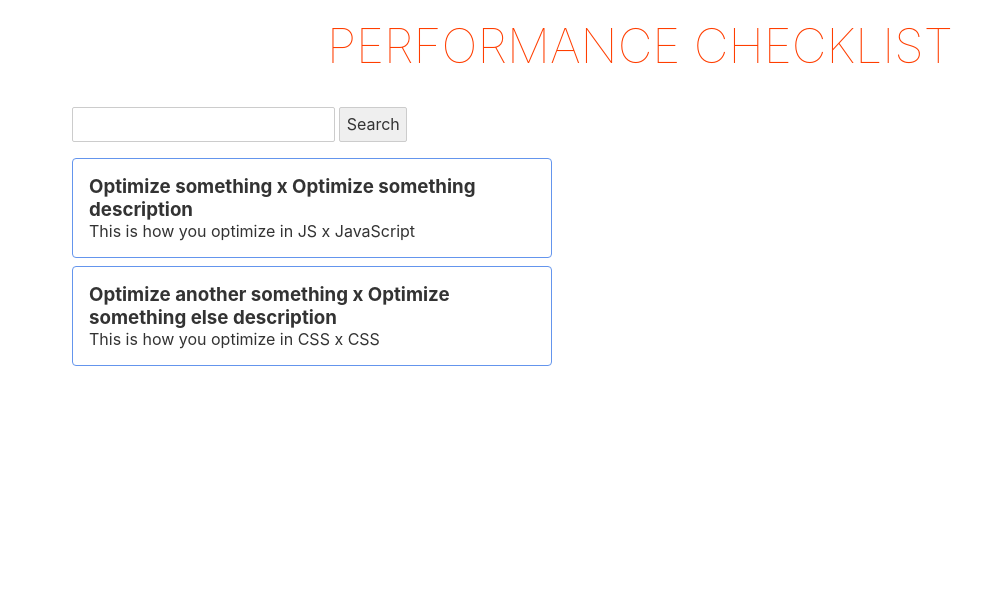
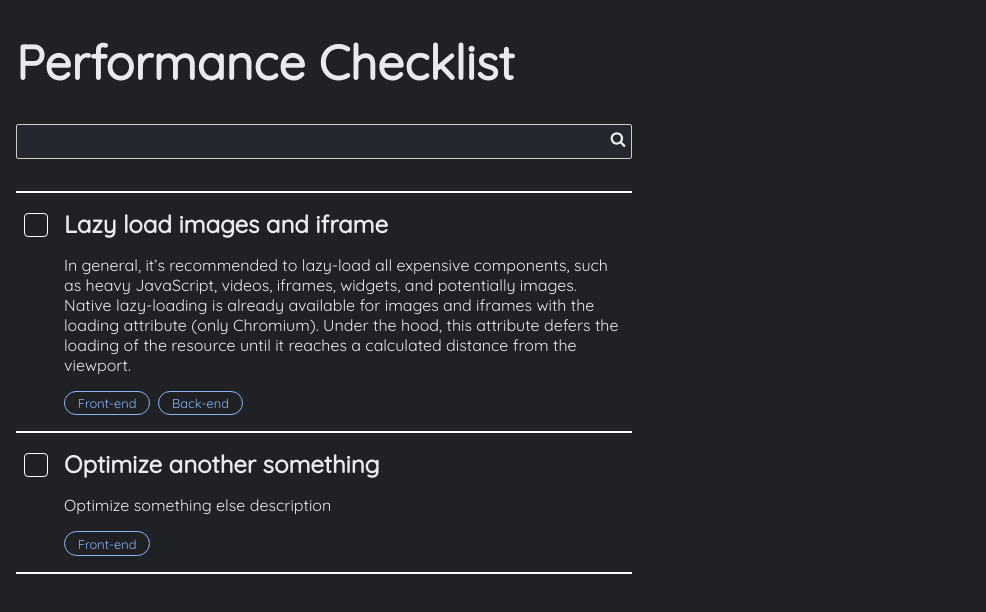
Before and after one commit to sweerstra/performance-checklist, a Svelte app: page / in a window 1280 px wide. Shown: the top 612 px of the page, without its empty margins (0-986 px from the left). Built offline with nearby package versions, Linux system fonts and the light colour scheme.

Commit message:
apply styling

```diff
--- a/public/global.css
+++ b/public/global.css
@@ -9,14 +9,8 @@
   --spacer-8: 2.5rem;
 }
 
-html  {
+html {
   box-sizing: border-box;
-}
-
-html, body {
-	position: relative;
-	width: 100%;
-	height: 100%;
 }
 
 *,
@@ -26,14 +20,15 @@ html, body {
 }
 
 body {
-	color: #333;
+  color: #e8eaed;
   margin: 0;
+  background-color: #202124;
   box-sizing: border-box;
-	font-family: -apple-system, BlinkMacSystemFont, "Segoe UI", Roboto, Oxygen-Sans, Ubuntu, Cantarell, "Helvetica Neue", sans-serif;
+  font-family: "Quicksand", sans-serif;
 }
 
 a {
-	color: rgb(0,100,200);
+  color: rgb(0, 100, 200);
   text-decoration: none;
 }
 
@@ -42,14 +37,17 @@ a:hover {
 }
 
 a:visited {
-	color: rgb(0,80,160);
+  color: rgb(0, 80, 160);
 }
 
 label {
   display: block;
 }
 
-input, button, select, textarea {
+input,
+button,
+select,
+textarea {
   font-family: inherit;
   font-size: inherit;
   -webkit-padding: 0.4em 0;
@@ -57,6 +55,7 @@ input, button, select, textarea {
   box-sizing: border-box;
   border: 1px solid #ccc;
   border-radius: 2px;
+  color: #e8eaed;
 }
 
 input:disabled {
@@ -64,7 +63,6 @@ input:disabled {
 }
 
 button {
-	color: #333;
   outline: none;
   cursor: pointer;
 }
--- a/public/index.html
+++ b/public/index.html
@@ -8,8 +8,10 @@
 
 	<link rel='icon' type='image/png' href='/favicon.png'>
 	<link rel='stylesheet' href='/global.css'>
-	<link rel='stylesheet' href='/utilities.css'>
 	<link rel='stylesheet' href='/build/bundle.css'>
+  <link rel="preconnect" href="https://fonts.googleapis.com">
+  <link rel="preconnect" href="https://fonts.gstatic.com" crossorigin>
+  <link href="https://fonts.googleapis.com/css2?family=Quicksand&family=Source+Sans+Pro&display=swap" rel="stylesheet">
 
 	<script defer src='/build/bundle.js'></script>
 </head>
--- a/src/components/Checklist.svelte
+++ b/src/components/Checklist.svelte
@@ -13,7 +13,7 @@
     }
 </script>
 
-<ul class="list-unstyled">
+<ul class="list">
     {#each items as item}
         <ChecklistItem
             {item}
@@ -22,3 +22,12 @@
         />
     {/each}
 </ul>
+
+
+<style>
+	.list {
+    padding: 0;
+    margin: 0;
+    list-style-type: none;
+  }
+</style>
--- a/src/components/ChecklistItem.svelte
+++ b/src/components/ChecklistItem.svelte
@@ -12,23 +12,60 @@
     }
 </script>
 
-<li class="checklist-item" class:is-active={isActive}>
-    <button class="button-unstyled padding-4 text-left" on:click={onSelect}>
-        <h3 class="no-margin">{item.title} x {item.description}</h3>
-        {#each item.solutions as solution}
-            <li>{solution.description} x {solution.category}</li>
-        {/each}
-    </button>
+<li class="item" class:is-active={isActive} on:click={onSelect}>
+  <div class="checkbox"></div>
+  <div class="text">
+    <h2>{item.title}</h2>
+    <p>{item.description}</p>
+    <div class="tags">
+      {#each item.disciplines as discipline}
+        <div class="tag">{discipline}</div>
+      {/each}
+    </div>
+  </div>
 </li>
 
 <style>
-    .checklist-item {
-        border: 1px solid cornflowerblue;
-        border-radius: 0.25rem;
-        margin-bottom: var(--spacer-2);
+
+    h2 {
+      margin: 0 0 0.25em;
     }
 
-    .checklist-item.is-active {
-        background-color: rgb(146, 179, 241);
+    .checkbox {
+      width: 1.5em;
+      height: 1.5em;
+      border: 1px solid #fff;
+      border-radius: 0.25em;
+      margin-top: 0.25em;
+      flex: 0 0 auto;
+    }
+
+    .item {
+        border-bottom: 2px solid #fff;
+        padding: 1em 0.5em;
+        display: flex;
+        gap: 1em;
+    }
+
+    .item:first-child {
+        border-top: 2px solid #fff;
+    }
+
+    .item:hover,
+    .item.is-active {
+        background-color: rgba(138,180,248,.04);
+    }
+
+    .tags {
+      display: flex;
+      gap: 0.5em;
+    }
+
+    .tag {
+      padding: 0.25em 1em;
+      font-size: 0.8em;
+      border: 1px solid #8ab4f8;
+      color: #8ab4f8;
+      border-radius: 1em;
     }
 </style>
--- a/src/components/SearchBar.svelte
+++ b/src/components/SearchBar.svelte
@@ -14,7 +14,36 @@
     }
 </script>
 
-<form on:submit={onSearch} class={className}>
-    <input bind:value={searchTerm} name="search-term" />
-    <button>Search</button>
+<form on:submit={onSearch} class="search">
+    <input bind:value={searchTerm} name="search-term" class="input" />
+    <button class="btn-search">
+    <svg width="16" height="16" viewBox="0 0 1792 1792" xmlns="http://www.w3.org/2000/svg"><path d="M1216 832q0-185-131.5-316.5t-316.5-131.5-316.5 131.5-131.5 316.5 131.5 316.5 316.5 131.5 316.5-131.5 131.5-316.5zm512 832q0 52-38 90t-90 38q-54 0-90-38l-343-342q-179 124-399 124-143 0-273.5-55.5t-225-150-150-225-55.5-273.5 55.5-273.5 150-225 225-150 273.5-55.5 273.5 55.5 225 150 150 225 55.5 273.5q0 220-124 399l343 343q37 37 37 90z"/></svg>
+
+    </button>
 </form>
+
+<style>
+  .search {
+    margin-bottom: 2em;
+    position: relative;
+  }
+
+  .input {
+    width: 100%;
+    background: rgba(138,180,248,.04);
+  }
+
+  button {
+    background: transparent;
+    border: 0;
+    fill: currentColor;
+  }
+
+  .btn-search {
+    position: absolute;
+    right: 0;
+    top: 0;
+
+  }
+
+</style>
--- a/src/data/checklist.ts
+++ b/src/data/checklist.ts
@@ -2,14 +2,14 @@ import { ChecklistItemModel, Discipline, Solution, SolutionCategory } from '../i
 
 export default [
     {
-        slug: "optimize-1",
-        title: "Optimize something",
-        description: "Optimize something description",
+        slug: "lazy-loading-image",
+        title: "Lazy load images and iframe",
+        description: "In general, it’s recommended to lazy-load all expensive components, such as heavy JavaScript, videos, iframes, widgets, and potentially images. Native lazy-loading is already available for images and iframes with the loading attribute (only Chromium). Under the hood, this attribute defers the loading of the resource until it reaches a calculated distance from the viewport.",
         categoryId: "1",
         disciplines: [Discipline.Frontend, Discipline.Backend],
         solutions: [
             {
-                category: SolutionCategory.JavaScript,
+                category: SolutionCategory.Images,
                 description: "This is how you optimize in JS"
             }
         ]
--- a/src/pages/ChecklistPage.svelte
+++ b/src/pages/ChecklistPage.svelte
@@ -28,14 +28,13 @@
 	}
 </script>
 
-<main>
+<div class="page">
   <header>
-		<h1 class="text-center no-margin">Performance Checklist</h1>
+    <h1>Performance Checklist</h1>
   </header>
 
-	<aside class="sidebar">
+  <main>
     <FilteredChecklist {selectedItem} on:select={onChecklistItemSelect} />
-	</aside>
 
     {#if selectedItem}
       <div class="container">
@@ -43,37 +42,22 @@
       </div>
     {/if}
   </main>
+</div>
 
 <style>
+  .page {
+		max-width: 90em;
+		margin: 0 auto;
+    padding: 0 1em;
+  }
+
 	main {
 		display: grid;
-		grid-template-columns: 30rem 1fr;
-		grid-template-rows: auto 1fr;
-		grid-gap: 2rem 4rem;
-		min-height: 100vh;
-		padding: var(--spacer-4) var(--spacer-7);
-		max-width: 1200px;
-		margin: 0 auto;
-	}
-
-	header {
-		grid-column: 1 / -1;
-	}
-
-	aside {
-		max-width: 30rem;
-	}
-
-	.container {
-		width: 100%;
-		max-width: 60rem;
-		margin: 0 auto;
+		grid-template-columns: repeat(2, 1fr);
+    grid-gap: 1em;
 	}
 
 	h1 {
-		color: #ff3e00;
-		text-transform: uppercase;
 		font-size: 3rem;
-		font-weight: 100;
 	}
 </style>
```
Also changed, not shown: package.json (+5 -3 lines), public/utilities.css (+132 -44 lines), 1 other file (tests, documents, lock files or other folders). Lines whose indentation alone changed are shown as unchanged.
